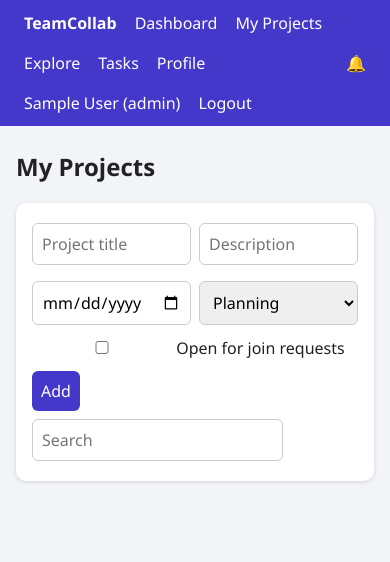
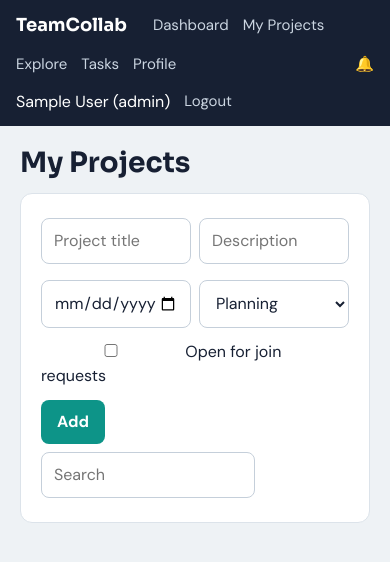
Before and after one commit to vanshikaagarwal-wq/Project-and-team-collaboration-management-system-, a website: page projects.html in a window 390 px wide. Drawn offline with Linux system fonts and the light colour scheme; no server answers; sample sign-in values are in the browser's storage.

Commit message:
redesign global theme with new fonts, navbar, cards and buttons

```diff
--- a/css/style.css
+++ b/css/style.css
@@ -1,10 +1,178 @@
-*{box-sizing:border-box}body{margin:0;font-family:Segoe UI,Arial,sans-serif;background:#f3f4f8;color:#222}
-nav{background:#4338ca;color:#fff;padding:12px 24px;display:flex;gap:18px;align-items:center;flex-wrap:wrap}
-nav a{color:#fff;text-decoration:none}nav .sp{flex:1}
-main{max-width:1000px;margin:24px auto;padding:0 16px}
-.card{background:#fff;border-radius:10px;padding:16px;box-shadow:0 1px 4px #0002;margin-bottom:14px}
-.grid{display:grid;grid-template-columns:repeat(auto-fit,minmax(220px,1fr));gap:14px}
-input,select,textarea,button{padding:9px;margin:4px 0;border:1px solid #ccc;border-radius:6px;font:inherit}
-button{background:#4338ca;color:#fff;border:0;cursor:pointer}button.red{background:#dc2626}
-.bar{background:#ddd;border-radius:6px;height:10px}.bar div{background:#16a34a;height:10px;border-radius:6px}
-.tag{font-size:12px;background:#e0e7ff;padding:2px 8px;border-radius:10px}
+@import url("https://fonts.googleapis.com/css2?family=DM+Sans:wght@400;500;700&family=Sora:wght@600;700&display=swap");
+
+:root {
+  --ink: #172033;
+  --teal: #0d9488;
+  --teal-dark: #0f766e;
+  --amber: #f59e0b;
+  --mist: #eef2f5;
+  --line: #dce3ea;
+  --muted: #5b6678;
+}
+
+* {
+  box-sizing: border-box;
+}
+
+body {
+  margin: 0;
+  font-family: "DM Sans", system-ui, sans-serif;
+  background: var(--mist);
+  color: var(--ink);
+  line-height: 1.5;
+}
+
+h1,
+h2,
+h3,
+h4 {
+  font-family: Sora, "DM Sans", sans-serif;
+  margin: 0 0 0.5em;
+  line-height: 1.2;
+}
+
+h2 {
+  font-size: 28px;
+}
+
+a {
+  color: var(--teal-dark);
+}
+
+nav {
+  background: var(--ink);
+  color: #fff;
+  padding: 14px 28px;
+  display: flex;
+  gap: 22px;
+  align-items: center;
+  flex-wrap: wrap;
+}
+
+nav b {
+  font-family: Sora, sans-serif;
+  font-size: 18px;
+  margin-right: 12px;
+}
+
+nav a {
+  color: #cbd5e1;
+  text-decoration: none;
+  font-size: 15px;
+}
+
+nav a:hover {
+  color: #fff;
+}
+
+nav .sp {
+  flex: 1;
+}
+
+main {
+  max-width: 1040px;
+  margin: 32px auto;
+  padding: 0 20px;
+}
+
+.card {
+  background: #fff;
+  border: 1px solid var(--line);
+  border-radius: 12px;
+  padding: 20px;
+  margin-bottom: 16px;
+}
+
+.grid {
+  display: grid;
+  grid-template-columns: repeat(auto-fit, minmax(230px, 1fr));
+  gap: 16px;
+}
+
+.grid .card {
+  margin-bottom: 0;
+}
+
+input,
+select,
+textarea {
+  padding: 10px 12px;
+  margin: 4px 0;
+  border: 1px solid #c5cfda;
+  border-radius: 8px;
+  font: inherit;
+  background: #fff;
+  color: var(--ink);
+}
+
+button {
+  padding: 10px 16px;
+  margin: 4px 0;
+  border: 0;
+  border-radius: 8px;
+  font: inherit;
+  font-weight: 700;
+  background: var(--teal);
+  color: #fff;
+  cursor: pointer;
+}
+
+button:hover {
+  background: var(--teal-dark);
+}
+
+button.red {
+  background: #dc2626;
+}
+
+button.red:hover {
+  background: #b91c1c;
+}
+
+button:disabled {
+  background: #cbd5e1;
+  color: #64748b;
+  cursor: not-allowed;
+}
+
+input:focus-visible,
+select:focus-visible,
+textarea:focus-visible,
+button:focus-visible,
+a:focus-visible {
+  outline: 3px solid #99f6e4;
+  outline-offset: 1px;
+}
+
+.bar {
+  background: #e2e8f0;
+  border-radius: 99px;
+  height: 10px;
+  overflow: hidden;
+}
+
+.bar div {
+  background: var(--teal);
+  height: 10px;
+  border-radius: 99px;
+}
+
+.tag {
+  display: inline-block;
+  font-size: 12px;
+  font-weight: 700;
+  background: #ccfbf1;
+  color: #115e59;
+  padding: 2px 10px;
+  border-radius: 99px;
+}
+
+@media (max-width: 640px) {
+  main {
+    margin: 20px auto;
+  }
+  nav {
+    padding: 12px 16px;
+    gap: 14px;
+  }
+}
```
